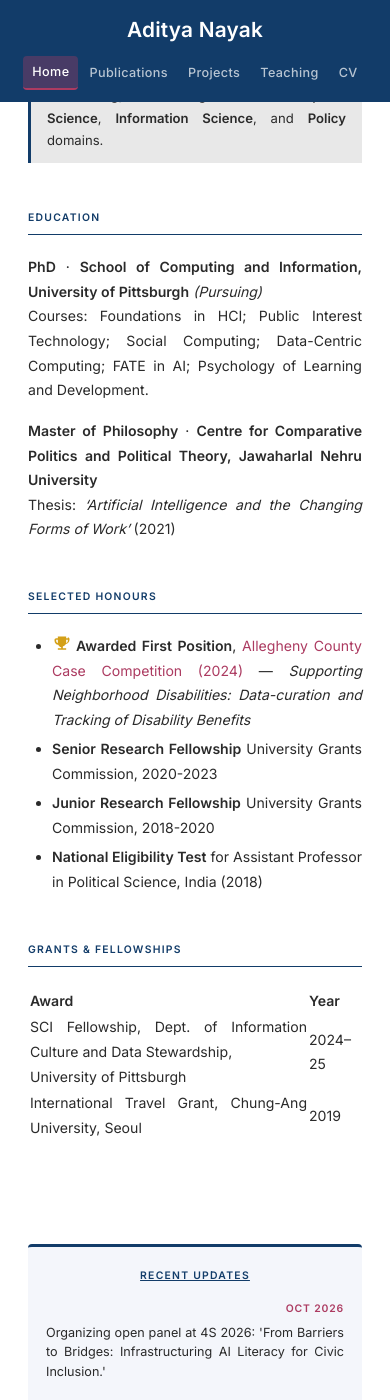
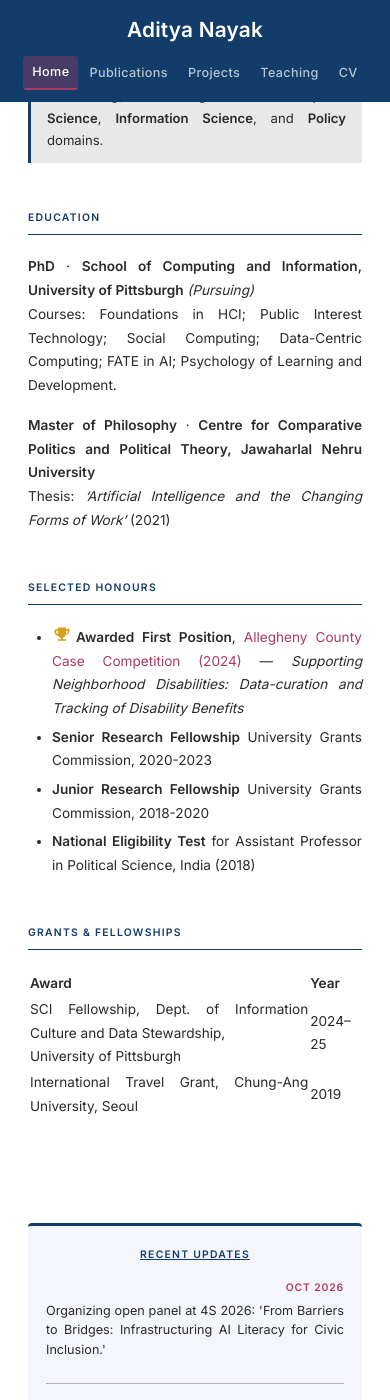
Before and after one commit to adityanayak-info/adityanayak-info.github.io, a Jekyll site: the page built from index.md, in a window 390 px wide and 1400 px high, scrolled down 2150 px. Built offline with Jekyll 4.4.1, drawn with Linux system fonts in a browser that asks for light colours.

Commit message:
Update style.css

```diff
--- a/assets/css/style.css
+++ b/assets/css/style.css
@@ -760,7 +760,7 @@ hr.profile-rule {
   .main-content div[style*="space-between"] svg { width: 12px !important; height: 12px !important; }
 
   .main-content {
-    font-size: 0.88rem;
+    font-size: 0.85rem;
   }
 
   .left-sidebar { display: none; }
```
